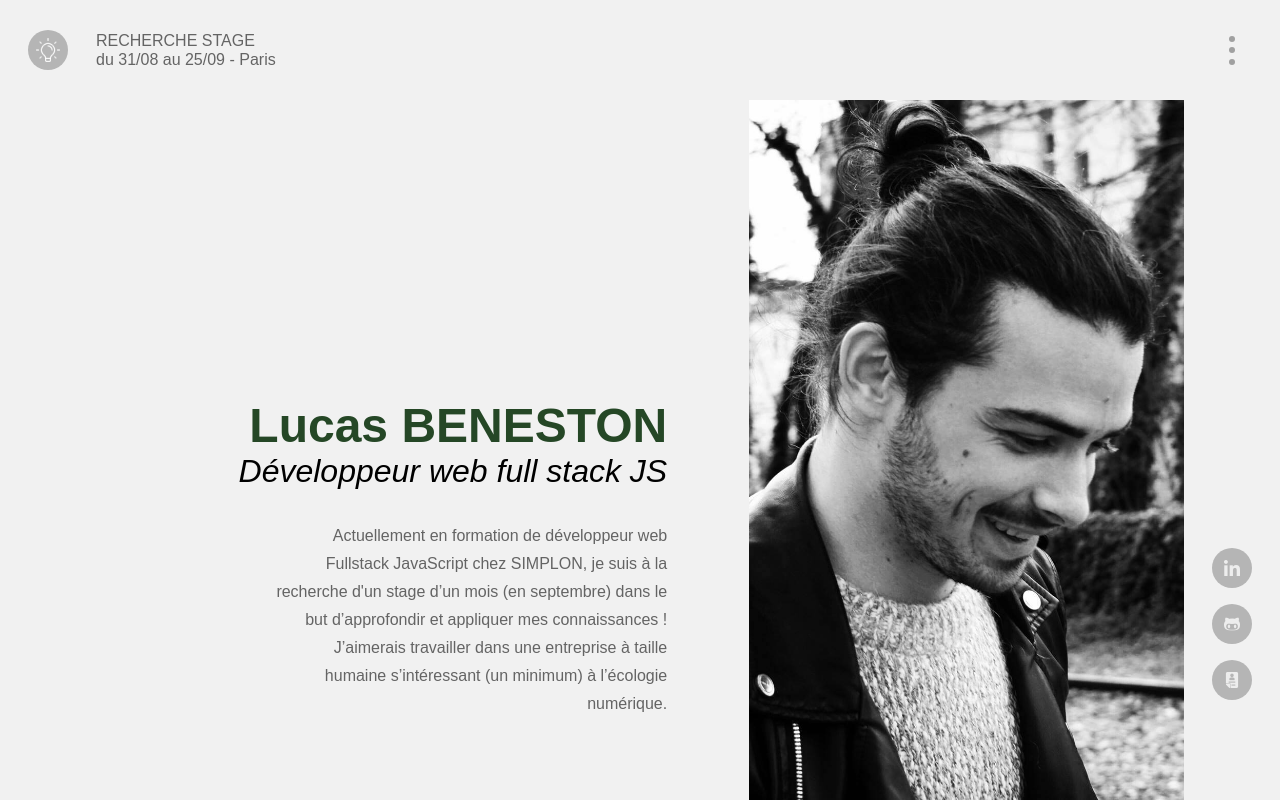
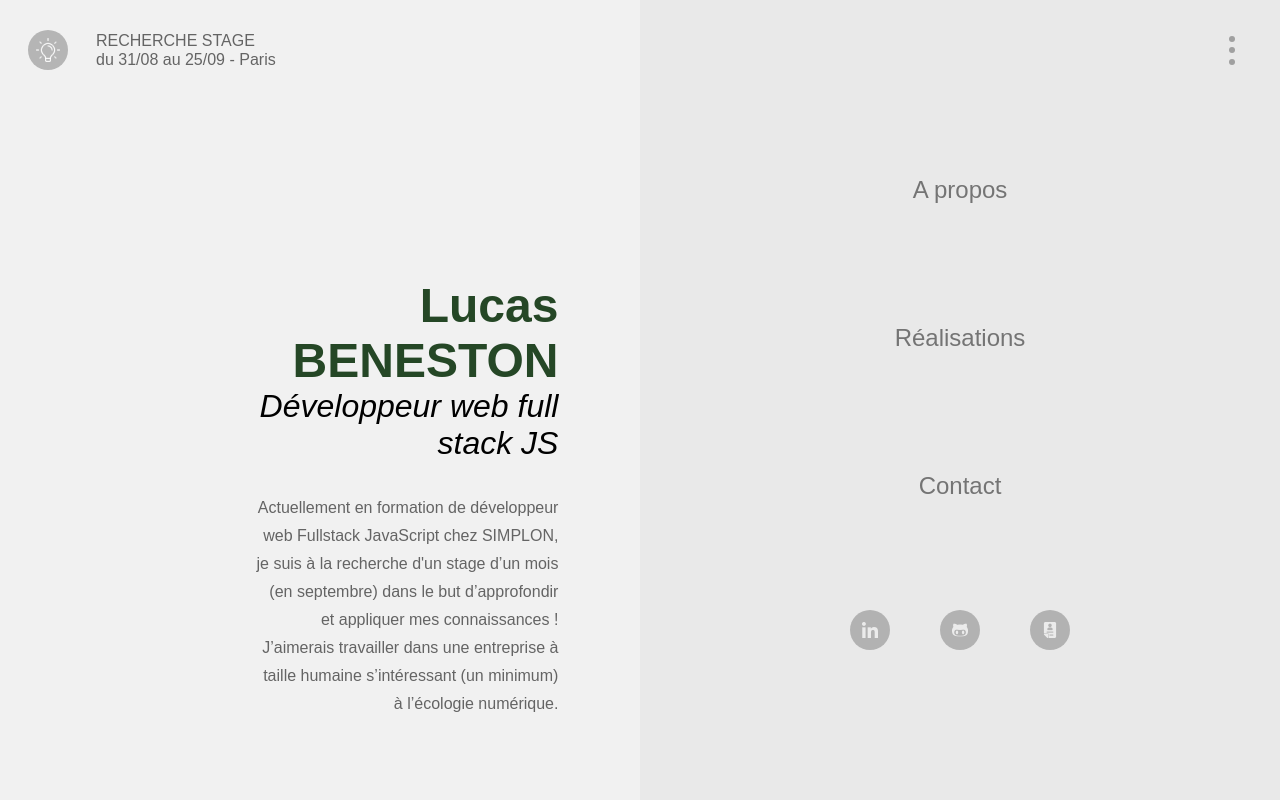
Before and after one commit to Lucasbeneston/PortfolioV2, a plain HTML site: page index.html in a window 1280 px wide. Both pictures are taken after a click on the element 1232 px from the left and 50 px from the top of the page. Shown: the top 800 px of the page. Drawn offline with Linux system fonts and the light colour scheme.

Commit message:
Ajouter burger menu

```diff
--- a/animation.js
+++ b/animation.js
@@ -0,0 +1,20 @@
+let burgerMenu = document.querySelector('.nav-menu-containerBurger');
+let header = document.querySelector('.header');
+let headerNavigation = document.querySelector('.header-navigation');
+let active = true;
+
+burgerMenu.addEventListener('click', () => {
+    if(active == true){
+        console.log("Ouvert")
+        header.classList.add('header-active')
+        headerNavigation.classList.remove('header-navigation')
+        headerNavigation.classList.add('header-navigation-active')
+        active = false;
+    } else {
+        console.log("Fermé")
+        header.classList.remove('header-active')
+        headerNavigation.classList.add('header-navigation')
+        headerNavigation.classList.remove('header-navigation-active')
+        active = true;
+    }
+});
--- a/index.html
+++ b/index.html
@@ -25,7 +25,14 @@
         </div>
     </nav>
 
-    <header>
+    <header class="header">
+    <div class="header-navigation">
+        <a href="#about-section">A propos</a>
+        <a href="#project-section">Réalisations</a>
+        <a href="">Contact</a>
+    </div>
+
+    <div class="header-links">
         <a href="https://www.linkedin.com/in/beneston-lucas/">
             <img src="images/linkedin-white.png" alt="">
         </a>
@@ -35,10 +42,11 @@
         <a href="images/CV-dev-web.pdf">
             <img src="images/resume.png" alt="">
         </a>
+    </div>
     </header>
 
     <main class="main">
-        <section class="main-about">
+        <section id="about-section" class="main-about">
             <div class="main-about-text">
                 <h1>Lucas BENESTON</h1>
                 <h2>Développeur web full stack JS</h2>
@@ -47,7 +55,7 @@
             <div class="main-about-img"></div>
         </section>
 
-        <section class="main-project">
+        <section id="project-section" class="main-project">
             <div class="main-project-grid">
                 <div class="main-project-box gameBoyProject">
                     <img class="main-project-box-illustration" src="images/gameboy.png" alt="">
--- a/sass/base.scss
+++ b/sass/base.scss
@@ -21,7 +21,6 @@ h2 {
 
     @include media(phone){
         font-size: 1.75rem;
-        color: rgb(194, 194, 194);
     }
 }
 
@@ -54,9 +53,4 @@ p {
     font-size: 1rem;
     line-height: 1.75rem;
     color: rgb(100, 100, 100);
-
-    @include media(phone){
-        font-size: 0.90rem;
-        line-height: 1.5rem;
-    }
 }
--- a/sass/components/_about.scss
+++ b/sass/components/_about.scss
@@ -1,21 +1,12 @@
 .main {
     &-about {
-        padding: 0 7.5%;
-        height: 87.5vh;
-        margin-top: 12.5vh;
-        position: fixed;
+        padding: 12.5vh 7.5% 0;
+        height: 100vh;
         display: flex;
 
-        @include media(tablet) {
-            height: 60vh;
-            margin-top: 7.5vh;
-        }
-
         @include media(phone) {
-            height: 72.5vh;
-            margin-top: 7.5vh;
+            height: 100vh;
             padding: 0;
-            background-color: greenyellow;
         }
 
         &-text{
@@ -23,7 +14,7 @@
             flex-direction: column;
             justify-content: flex-end;
             padding: 7.5%;
-            width: 60%;
+            width: 50%;
             height: 100%;
             text-align: right;
 
@@ -32,14 +23,14 @@
             }
 
             @include media(phone) {
-                background-color: rgba(0, 0, 0, 0.75);
-                padding: 7.5%;
+                background-color: rgba(204, 204, 204, 0.65);
+                padding: 12.5%;
                 width: 100%;
                 justify-content: center;
-                position: fixed;
                 text-align: center;
                 top: 0;
-                z-index: 99;
+                z-index: 50;
+                position: absolute;
             }
 
             p {
@@ -51,13 +42,13 @@
 
                 @include media(phone) {
                     padding-left: 0;
-                    color: rgb(194, 194, 194);
+                    color: rgb(0, 0, 0);
                 }
             }
         }
 
         &-img {
-            width: 40%;
+            width: 50%;
             height: 100%;
             background-image: url(../images/Lucas.jpg);
             background-size: cover;
@@ -65,9 +56,9 @@
             background-color: rgb(134, 134, 134); /* Sécurité si l'image ne se charge pas */
 
             @include media(phone) {
+                position: relative;
                 height: 100vh;
                 width: 100%;
-                position: fixed;
                 text-align: center;
                 top: 0;
             }
--- a/sass/components/_header.scss
+++ b/sass/components/_header.scss
@@ -1,35 +1,83 @@
-header {
+.header {
     position: fixed;
     right: 0;
     bottom: 0;
-    padding: 12.5vh 0;
     width: 7.5vw;
-    height: 87.5vh;
+    height: 100vh;
     display: flex;
     flex-direction: column;
     justify-content: flex-end;
     align-items: center;
-    z-index: 99;
+    z-index: 98;
+    transition: 0.75s;
 
     @include media(tablet) {
         height: 92.5vh;
-        padding: 7.5vh 0;
     }
 
     @include media(phone) {
-        flex-direction: row;
-        justify-content: center;
+        margin-left: 12.5vw;
         height: 7.5vh;
         width: 75vw;
-        margin-right: 12.5vw;
         padding: 0;
         bottom: 0;
+        left: 0;
+        z-index: 100;
+    }
+
+    &-navigation{
+        display: none;
+
+        &-active{
+            width: 100%;
+            height: 70vh;
+            display: flex;
+            flex-direction: column;
+            justify-content: flex-end;
+            overflow: hidden;
+
+            a {
+                font-size: 1.5rem;
+                width: 100%;
+                text-align: center;
+                padding: 7.5vh 0;
+                transition: 1s;
+                text-decoration: none;
+                color: rgba(0, 0, 0, 0.5);
+
+                &:hover {
+                    background-color: rgb(241, 241, 241);
+                    color: rgb(37, 71, 38);
+                }
+            }
+
+            @include media(phone) {
+                height: 100vh;
+                justify-content: center;
+            }
+        }
+    }
+
+    &-links {
+        padding-bottom: 12.5vh;
+        padding: 0 25% 12.5vh;
+        height: 30vh;
+        width: 100%;
+        display: flex;
+        flex-wrap: wrap;
+        align-content: space-around;
+        justify-content: space-evenly;
+
+        @include media(phone) {
+            position: fixed;
+            width: 75vw;
+            padding: 0;
+            height: 7.5vh;
         }
 
         a {
             height: 5vh;
             width: 5vh;
-        margin: 2vh 0 0;
             border-radius: 50%;
             background-color: rgba(160, 160, 160, 0.75);
             display: flex;
@@ -38,12 +86,11 @@ header {
             transition: 0.75s;
 
             @include media(tablet) {
-            height: 3vh;
-            width: 3vh;
+                height: 4vh;
+                width: 4vh;
             }
 
             @include media(phone) {
-            margin: 0 5vw;
                 height: 4vh;
                 width: 4vh;
             }
@@ -56,10 +103,21 @@ header {
                 }
             }
         }
+    }
 
     img {
         width: 40%;
         height: auto;
         opacity: 0.75;
     }
+
+    &-active {
+        width: 50vw;
+        background-color: rgb(233, 233, 233);
+
+        @include media(phone) {
+            width: 75vw;
+            height: 100vh;
         }
+    }
+}
--- a/sass/components/_nav.scss
+++ b/sass/components/_nav.scss
@@ -5,6 +5,7 @@
     right: 0;
     display: flex;
     justify-content: space-between;
+    z-index: 99;
 
     @include media(tablet) {
         height: 7.5vh;
@@ -14,8 +15,7 @@
         height: 7.5vh;
         z-index: 99;
         bottom: 0;
-
-        background-color: rgba(29, 29, 29, 0.95);
+        background-color: rgb(231, 231, 231);
     }
 
     &-annonce {
@@ -46,8 +46,8 @@
                 transition: 0.5s;
 
                 @include media(tablet) {
-                    height: 3vh;
-                    width: 3vh;
+                    height: 4vh;
+                    width: 4vh;
                 }
 
                 @include media(phone) {
@@ -108,7 +108,7 @@
             transition: 1s;
 
             @include media(tablet) {
-                height: 3vh;
+                height: 4vh;
             }
 
             @include media(phone) {
--- a/sass/components/_project.scss
+++ b/sass/components/_project.scss
@@ -1,13 +1,13 @@
 .main {
     &-project {
-        padding: 100vh 7.5% 0;
+        padding: 0 7.5%;
 
         @include media(tablet) {
-            padding: 67.5vh 7.5% 0;
+            padding: 0 7.5%;
         }
 
         @include media(phone) {
-            padding: 100vh 0 0;
+            padding: 0;
         }
 
         &-grid {
```
Also changed, not shown: css/style.css, 1 other file. Lines whose indentation alone changed are shown as unchanged.
